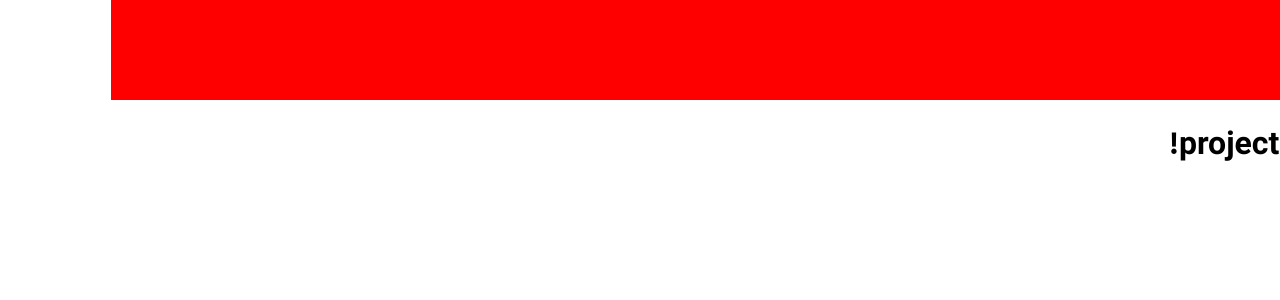
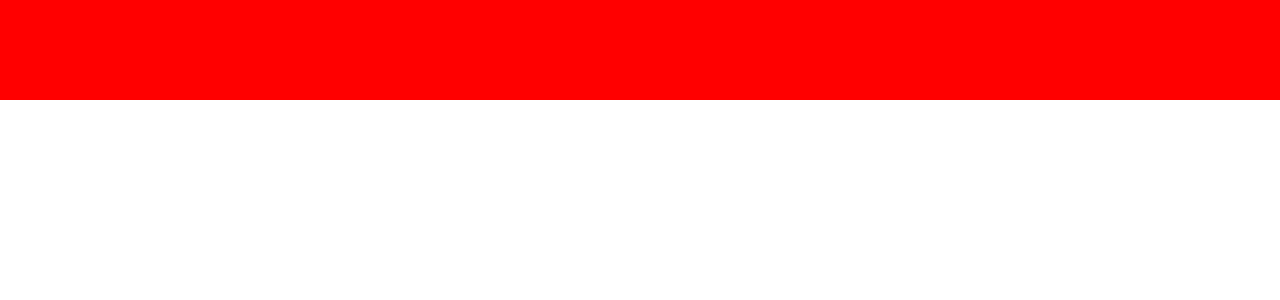
Before and after one commit to yousef-bigdeli/first-nextjs, a Next.js app: page / in a window 1280 px wide. Shown: the top 300 px of the page. Built offline with nearby package versions, Linux system fonts and the light colour scheme.

Commit message:
change index file contents and global styles

```diff
--- a/pages/_app.css
+++ b/pages/_app.css
@@ -4,6 +4,10 @@ body {
     font-family: Vazir, Helvetica Neue,Helvetica,Arial,sans-serif;
     -webkit-font-smoothing: antialiased;
     -moz-osx-font-smoothing: grayscale;
+    font-size: .9em;
+  }
+  *{
+    box-sizing: border-box;
   }
 
 
--- a/pages/index.js
+++ b/pages/index.js
@@ -7,7 +7,7 @@ function Index() {
   return (
       <>
         <Template>
-            <h1>project started!</h1>
+
         </Template>
       </>
   );
```
